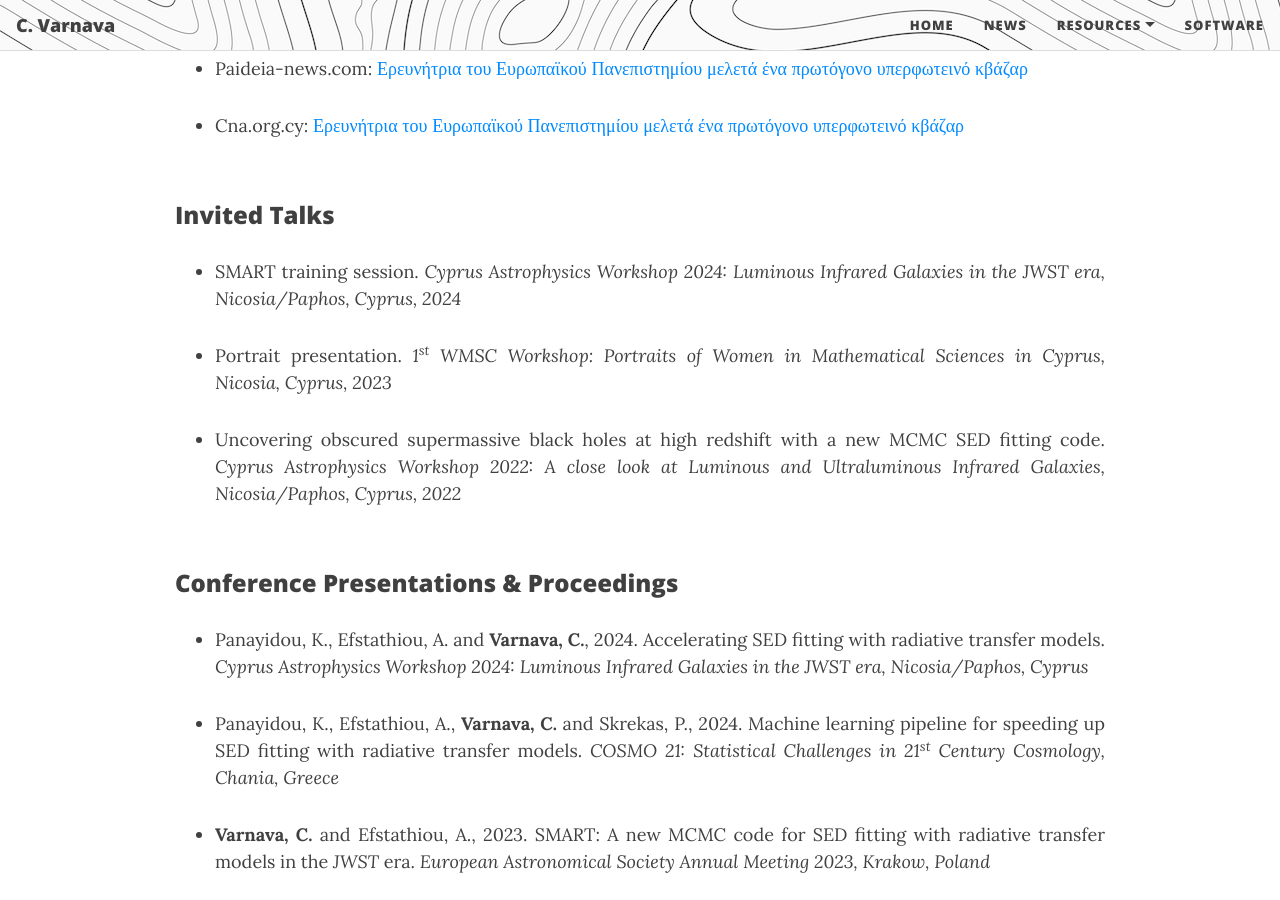
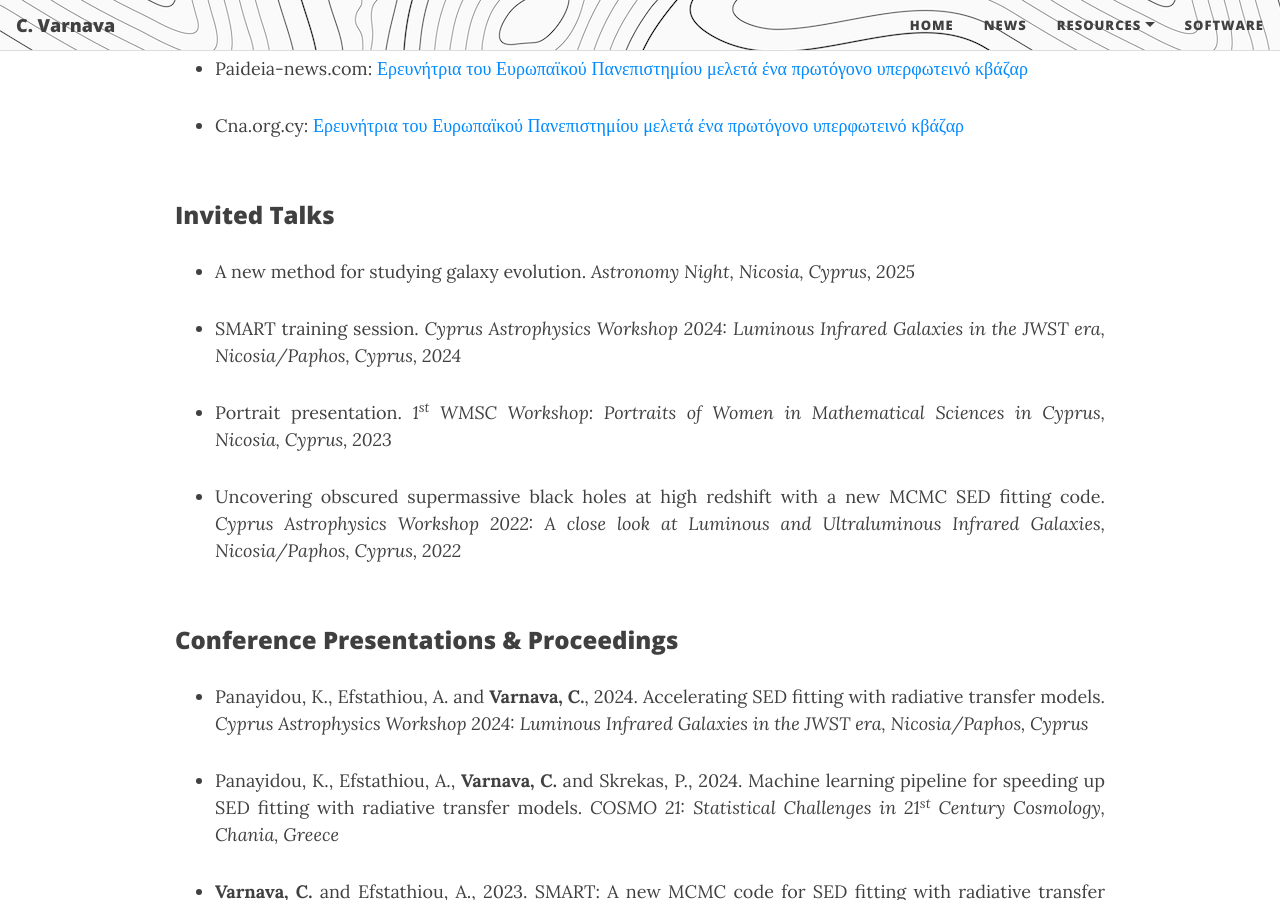
Before and after one commit to ch-var/ch-var.github.io, a Jekyll site: the page built from cv.html, in a window 1280 px wide and 900 px high, scrolled down 3680 px. Built offline with Jekyll 4.4.1, drawn with Linux system fonts in a browser that asks for light colours; formulas are drawn with MathJax 3.

Commit message:
Update cv.html

```diff
--- a/cv.html
+++ b/cv.html
@@ -113,6 +113,8 @@ mathjax: true
 <br>
 <p style="font-family: var(--header-font); font-weight: 800; line-height: 1.1; font-size: 1.5rem; margin-top: 1.25rem;">Invited Talks</p>
 <ul>
+<li class="responsive-margin">A new method for studying galaxy evolution. <i>Astronomy Night, Nicosia, Cyprus, 2025</i></li>
+<p></p>
 <li class="responsive-margin">SMART training session. <i>Cyprus Astrophysics Workshop 2024: Luminous Infrared Galaxies in the <i>JWST</i> era, Nicosia/Paphos, Cyprus, 2024</i></li>
 <p></p>
 <li class="responsive-margin">Portrait presentation. <i>1<sup>st</sup> WMSC Workshop: Portraits of Women in Mathematical Sciences in Cyprus, Nicosia, Cyprus, 2023</i></li>
```
